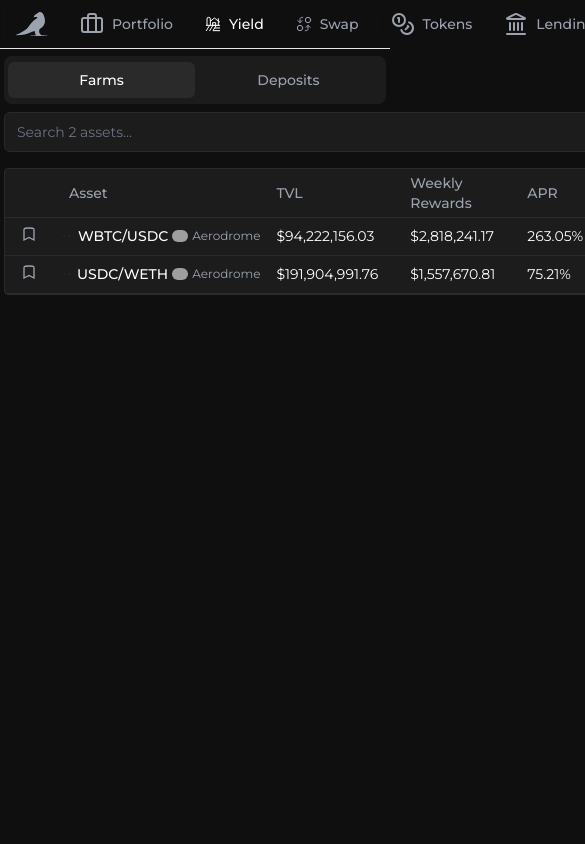
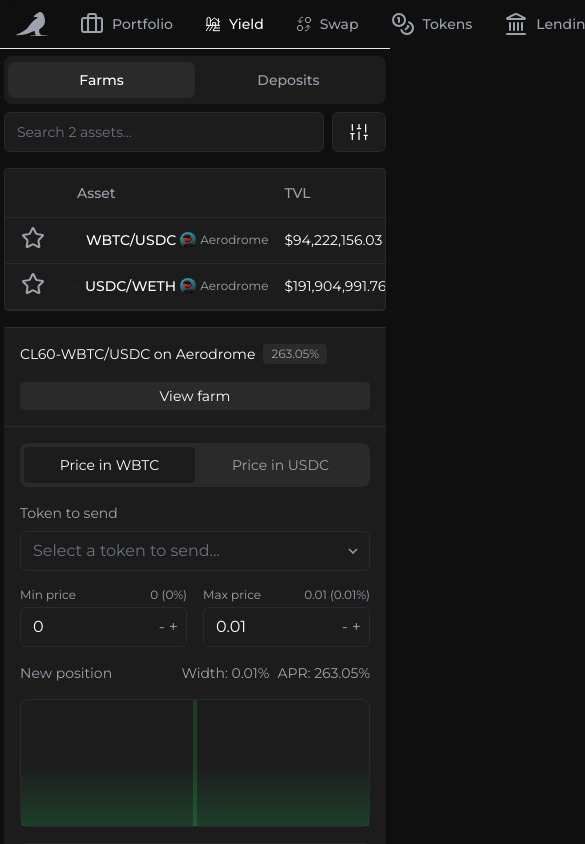
Before and after one commit to Victorola-coder/yield, a Next.js app: page / in a window 390 px wide. Shown: the top 844 px of the page, 585 px wide, since content can reach past the window. Built offline with nearby package versions, Linux system fonts and the light colour scheme; no server answers; grey boxes are pictures that could not be loaded.

Commit message:
Refactor homepage layout and components; updated imports for consistency, improved responsiveness, and replaced SVG icons with Lucide components. Adjusted mock farm data to use a unified image path for tokens and protocols.

```diff
--- a/app/components/FarmRow.tsx
+++ b/app/components/FarmRow.tsx
@@ -1,6 +1,7 @@
 "use client";
 
 import Image from "next/image";
+import { Star } from "lucide-react";
 
 export function FarmRow({
   farm,
@@ -16,17 +17,7 @@ export function FarmRow({
     >
       <td className="px-4 py-2">
         <button className="text-gray-400 hover:text-white">
-          <svg
-            xmlns="http://www.w3.org/2000/svg"
-            width="16"
-            height="16"
-            viewBox="0 0 24 24"
-            fill="none"
-            stroke="currentColor"
-            strokeWidth="2"
-          >
-            <path d="M17.593 3.322c1.1.128 1.907 1.077 1.907 2.185V21L12 17.25 4.5 21V5.507c0-1.108.806-2.057 1.907-2.185a48.507 48.507 0 0 1 11.186 0Z" />
-          </svg>
+          <Star />
         </button>
       </td>
       <td className="px-4 py-2">
--- a/app/components/TokenDetails.tsx
+++ b/app/components/TokenDetails.tsx
@@ -1,4 +1,3 @@
-import Image from "next/image";
 import { useState } from "react";
 
 interface TokenDetailsProps {
@@ -14,16 +13,16 @@ export function TokenDetails({ selectedFarm }: TokenDetailsProps) {
   return (
     <div className="h-full">
       {/* Header */}
-      <div className="flex items-center justify-between border-b border-[#2a2a2a] p-4">
-        <div className="flex items-center gap-2">
-          <div className="flex items-center gap-2 text-sm text-white">
+      <div className="flex items-center justify-between gap-2.5 border-b border-[#2a2a2a] p-4 flex-wrap sm:flex-nowrap">
+        <div className="flex items-center gap-2 w-full sm:w-auto">
+          <div className="flex items-center gap-2 text-sm text-white truncate">
             {selectedFarm.name} on {selectedFarm.protocol.name}
           </div>
-          <span className="rounded bg-[#2a2a2a] px-2 py-0.5 text-xs text-gray-400">
+          <span className="rounded bg-[#2a2a2a] px-2 py-0.5 text-xs text-gray-400 whitespace-nowrap">
             {selectedFarm.apr.toFixed(2)}%
           </span>
         </div>
-        <button className="rounded bg-[#2a2a2a] px-3 py-1 text-sm text-white hover:bg-[#3a3a3a]">
+        <button className="w-full sm:w-auto mt-2 sm:mt-0 rounded whitespace-nowrap bg-[#2a2a2a] px-3 py-1 text-sm text-white hover:bg-[#3a3a3a]">
           View farm
         </button>
       </div>
@@ -31,10 +30,10 @@ export function TokenDetails({ selectedFarm }: TokenDetailsProps) {
       <div className="flex flex-col gap-4 p-4">
         {/* Price Tabs */}
         <div className="flex rounded-lg bg-[#2a2a2a] p-1">
-          <button className="flex-1 rounded bg-[#1c1c1c] py-2 text-sm text-white">
+          <button className="flex-1 rounded bg-[#1c1c1c] py-2 text-sm text-white truncate px-2">
             Price in {selectedFarm.tokens[0].symbol}
           </button>
-          <button className="flex-1 py-2 text-sm text-gray-400">
+          <button className="flex-1 py-2 text-sm text-gray-400 truncate px-2">
             Price in {selectedFarm.tokens[1].symbol}
           </button>
         </div>
--- a/app/components/svgs.tsx
+++ b/app/components/svgs.tsx
@@ -228,7 +228,7 @@ export function SwapIcon() {
       fill="none"
       stroke="currentColor"
       strokeWidth="1.5"
-      stroke-linecap="round"
+      strokeLinecap="round"
       stroke-linejoin="round"
       className="lucide-icon lucide"
     >
@@ -252,7 +252,7 @@ export function Chart() {
       fill="none"
       stroke="currentColor"
       strokeWidth="1.5"
-      stroke-linecap="round"
+      strokeLinecap="round"
       stroke-linejoin="round"
       className="lucide-icon lucide lucide-chart-column-big"
     >
--- a/app/page.tsx
+++ b/app/page.tsx
@@ -1,9 +1,9 @@
 "use client";
 
 import { useState, useEffect } from "react";
+import { getFarms } from "@/app/services/farms";
 import { FarmRow } from "@/app/components/FarmRow";
-import { getFarms } from "@/app/services/farms";
-import { TokenDetails } from "./components/TokenDetails";
+import { TokenDetails } from "@/app/components/TokenDetails";
 
 export default function Home() {
   const [farms, setFarms] = useState<Farm[]>([]);
@@ -54,13 +54,13 @@ export default function Home() {
           </div>
 
           {/* Main Content Area */}
-          <div className="mx-auto mb-2 mt-2 flex gap-4">
+          <div className="mx-auto mb-2 mt-2 flex flex-col lg:flex-row gap-4 max-w-[1500px]">
             {/* Left Side - Table */}
-            <div className="flex-1">
+            <div className="flex-1 min-w-0">
               <div className="flex flex-col gap-4">
                 {/* Search and Filter Section */}
                 <div className="flex gap-2">
-                  <div className="flex w-full max-w-[1500px] flex-col gap-2">
+                  <div className="flex w-full flex-col gap-2">
                     <div className="flex gap-2 top-3">
                       <div className="flex h-10 w-full rounded-md border border-[#2a2a2a] bg-[#1c1c1c] text-sm">
                         <input
@@ -99,7 +99,7 @@ export default function Home() {
                 </div>
 
                 {/* Table Component */}
-                <div className="relative overflow-hidden rounded border border-[#2a2a2a] bg-[#1c1c1c]">
+                <div className="relative overflow-x-auto rounded border border-[#2a2a2a] bg-[#1c1c1c]">
                   <div className="relative w-full overflow-auto">
                     <table className="w-full caption-bottom text-sm">
                       <thead className="border-b border-[#2a2a2a]">
@@ -166,7 +166,7 @@ export default function Home() {
 
             {/* Right Side - Token Details */}
             {!loading && farms.length > 0 && (
-              <div className="w-[400px] border-l border-[#2a2a2a] bg-[#1c1c1c]">
+              <div className="w-full lg:w-[400px] border-t lg:border-t-0 lg:border-l border-[#2a2a2a] bg-[#1c1c1c]">
                 <TokenDetails selectedFarm={farms[0]} />
               </div>
             )}
--- a/app/services/farms.ts
+++ b/app/services/farms.ts
@@ -33,11 +33,11 @@ function getMockFarms(): Farm[] {
       apr: 263.05,
       apy: 1.28,
       tokens: [
-        { icon: "/tokens/wbtc.png", symbol: "WBTC" },
-        { icon: "/tokens/usdc.png", symbol: "USDC" },
+        { icon: "/images/user.png", symbol: "WBTC" },
+        { icon: "/images/user.png", symbol: "USDC" },
       ],
       protocol: {
-        icon: "/protocols/aerodrome.png",
+        icon: "/images/user.png",
         name: "Aerodrome",
       },
     },
@@ -50,14 +50,13 @@ function getMockFarms(): Farm[] {
       apr: 75.21,
       apy: 111.97,
       tokens: [
-        { icon: "/tokens/usdc.png", symbol: "USDC" },
-        { icon: "/tokens/weth.png", symbol: "WETH" },
+        { icon: "/images/user.png", symbol: "USDC" },
+        { icon: "/images/user.png", symbol: "WETH" },
       ],
       protocol: {
-        icon: "/protocols/aerodrome.png",
+        icon: "/images/user.png",
         name: "Aerodrome",
       },
     },
-    // Add more mock farms to match the reference UI
   ];
 }
```
Also changed, not shown: public/images/user.png (added).
